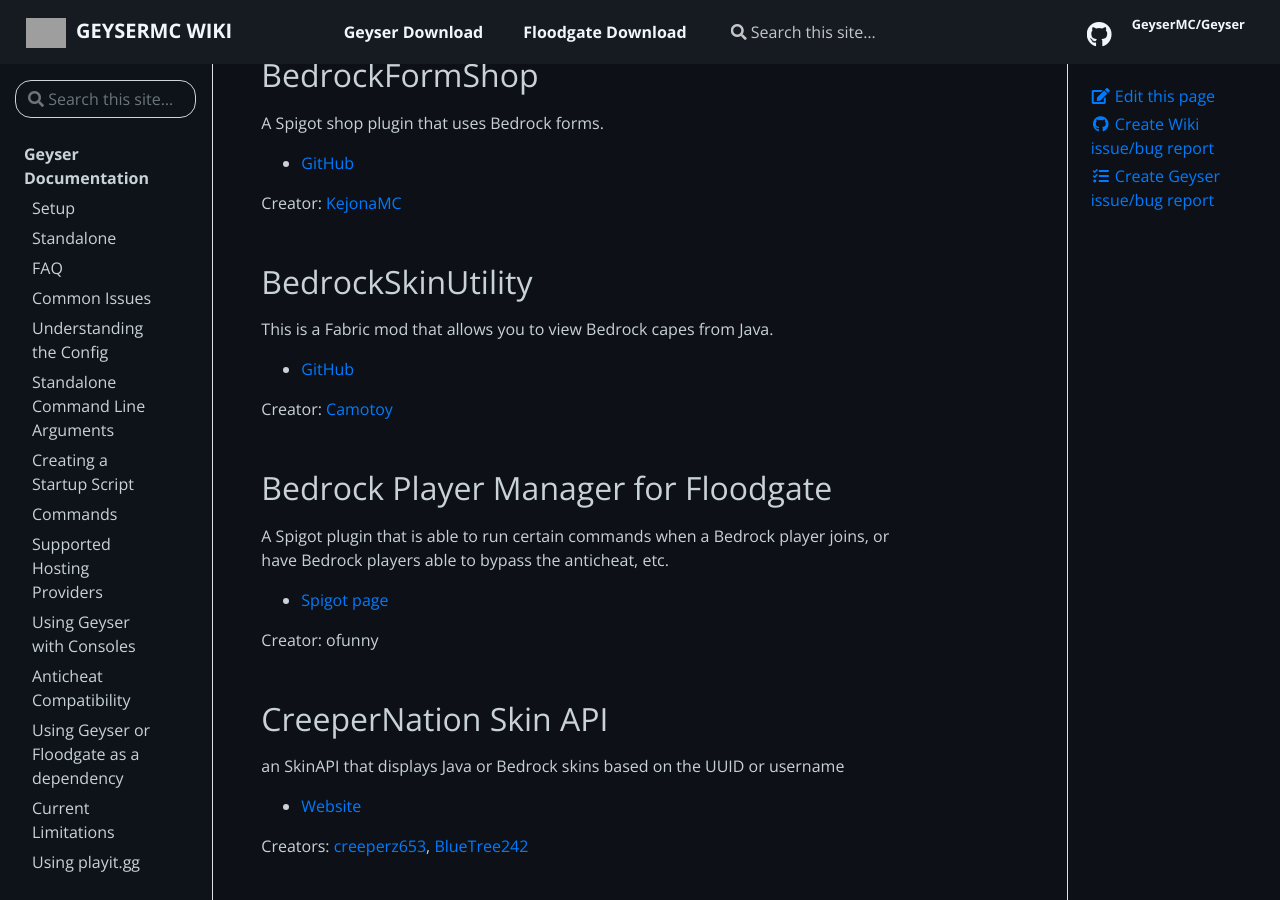
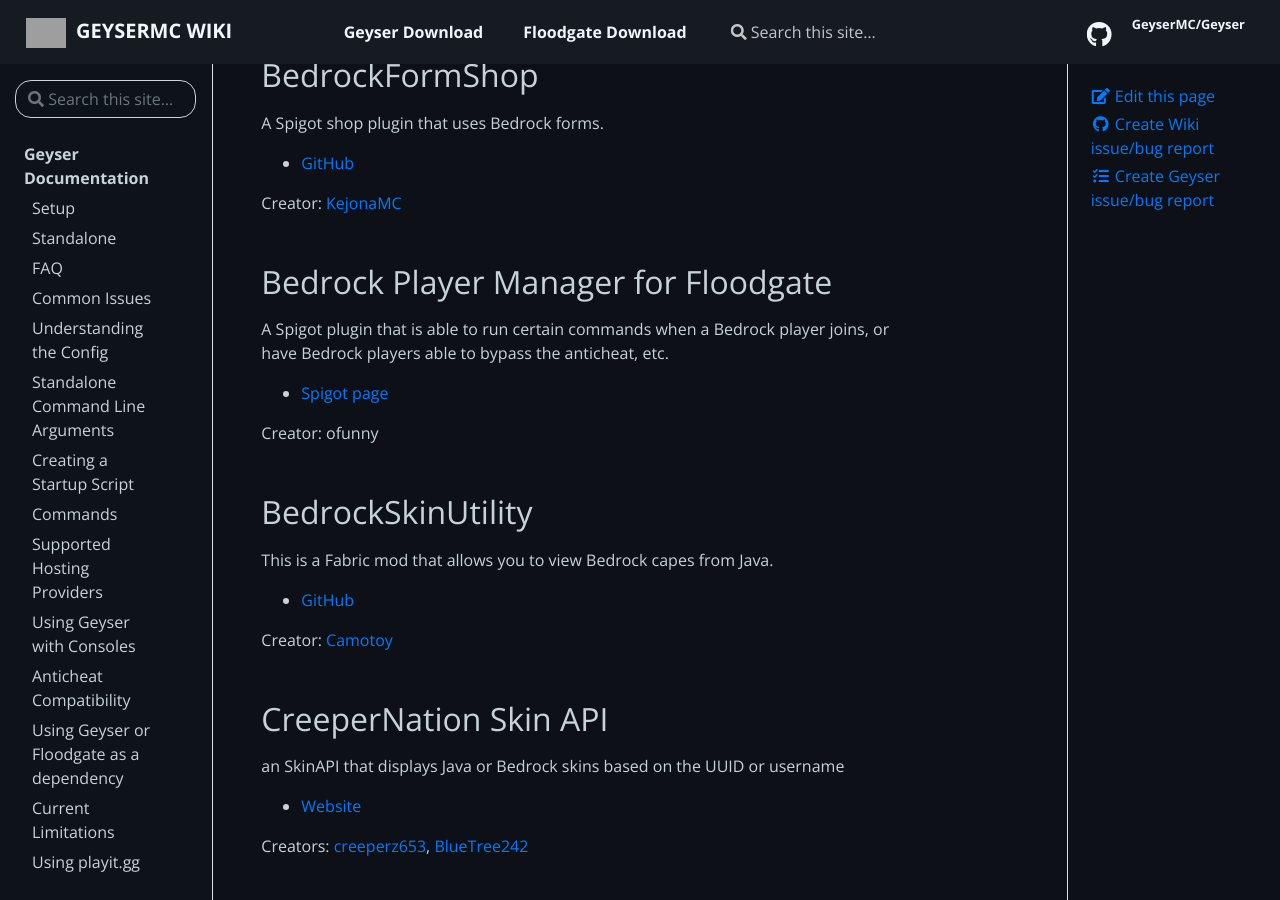
Before and after one commit to GeyserMC/GeyserWiki, a Jekyll site: the page built from _docs/other/community-geyser-projects.md, in a window 1280 px wide and 900 px high, scrolled down 562 px. Built offline with Jekyll 4.4.1, drawn with Linux system fonts in a browser that asks for light colours; grey boxes are pictures that could not be loaded.

Commit message:
Update to ordering

```diff
--- a/_docs/other/community-geyser-projects.md
+++ b/_docs/other/community-geyser-projects.md
@@ -25,19 +25,19 @@
 
 Creator: [KejonaMC](https://github.com/kejonaMC)
 
+## Bedrock Player Manager for Floodgate
+A Spigot plugin that is able to run certain commands when a Bedrock player joins, or have Bedrock players able to bypass the anticheat, etc.
+
+* [Spigot page](https://www.spigotmc.org/resources/82278/)
+
+Creator: ofunny
+
 ## BedrockSkinUtility
 This is a Fabric mod that allows you to view Bedrock capes from Java.
 
 * [GitHub](https://github.com/Camotoy/BedrockSkinUtility)
 
 Creator: [Camotoy](https://github.com/Camotoy)
-
-## Bedrock Player Manager for Floodgate
-A Spigot plugin that is able to run certain commands when a Bedrock player joins, or have Bedrock players able to bypass the anticheat, etc.
-
-* [Spigot page](https://www.spigotmc.org/resources/82278/)
-
-Creator: ofunny
 
 ## CreeperNation Skin API
 
```
